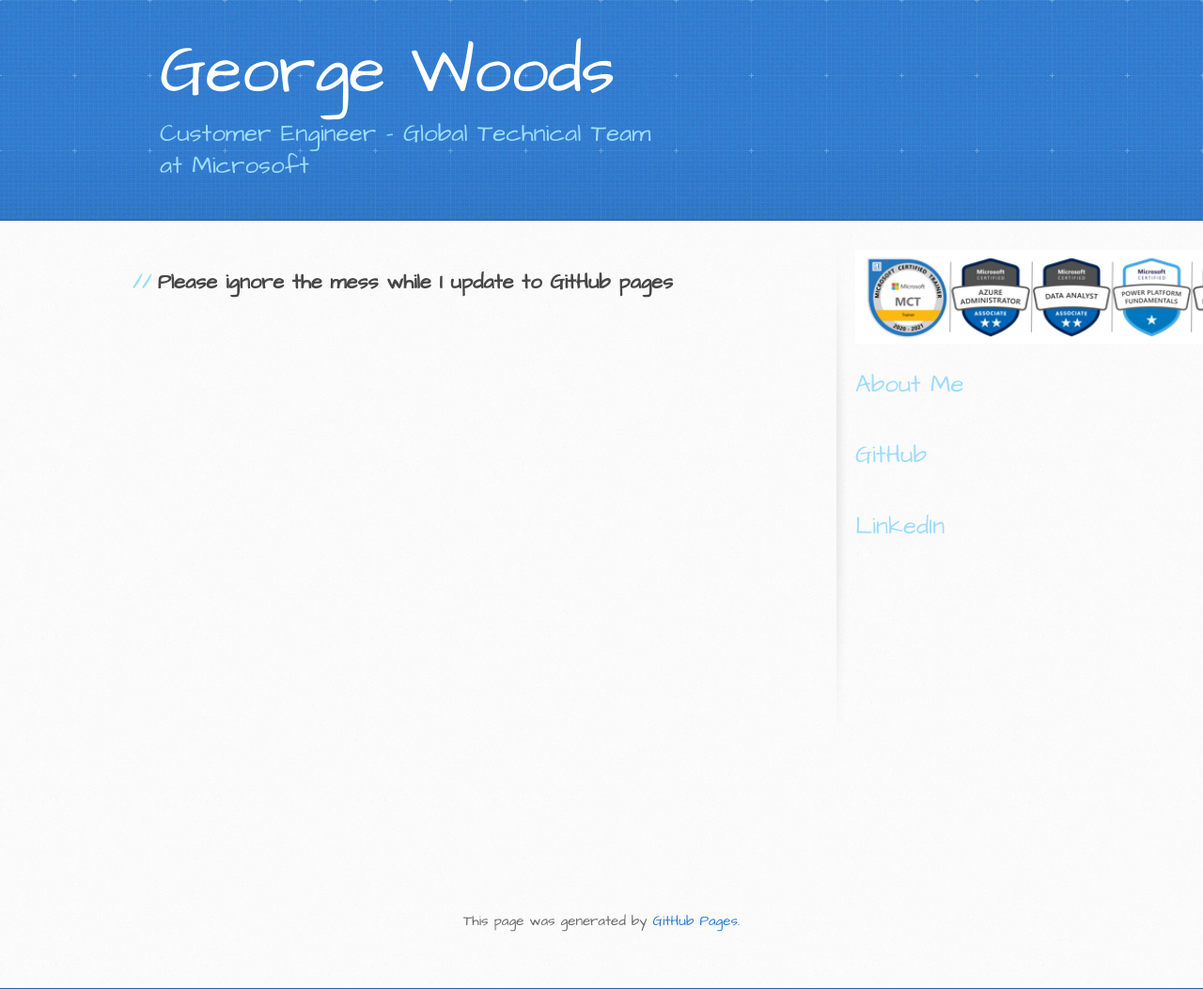
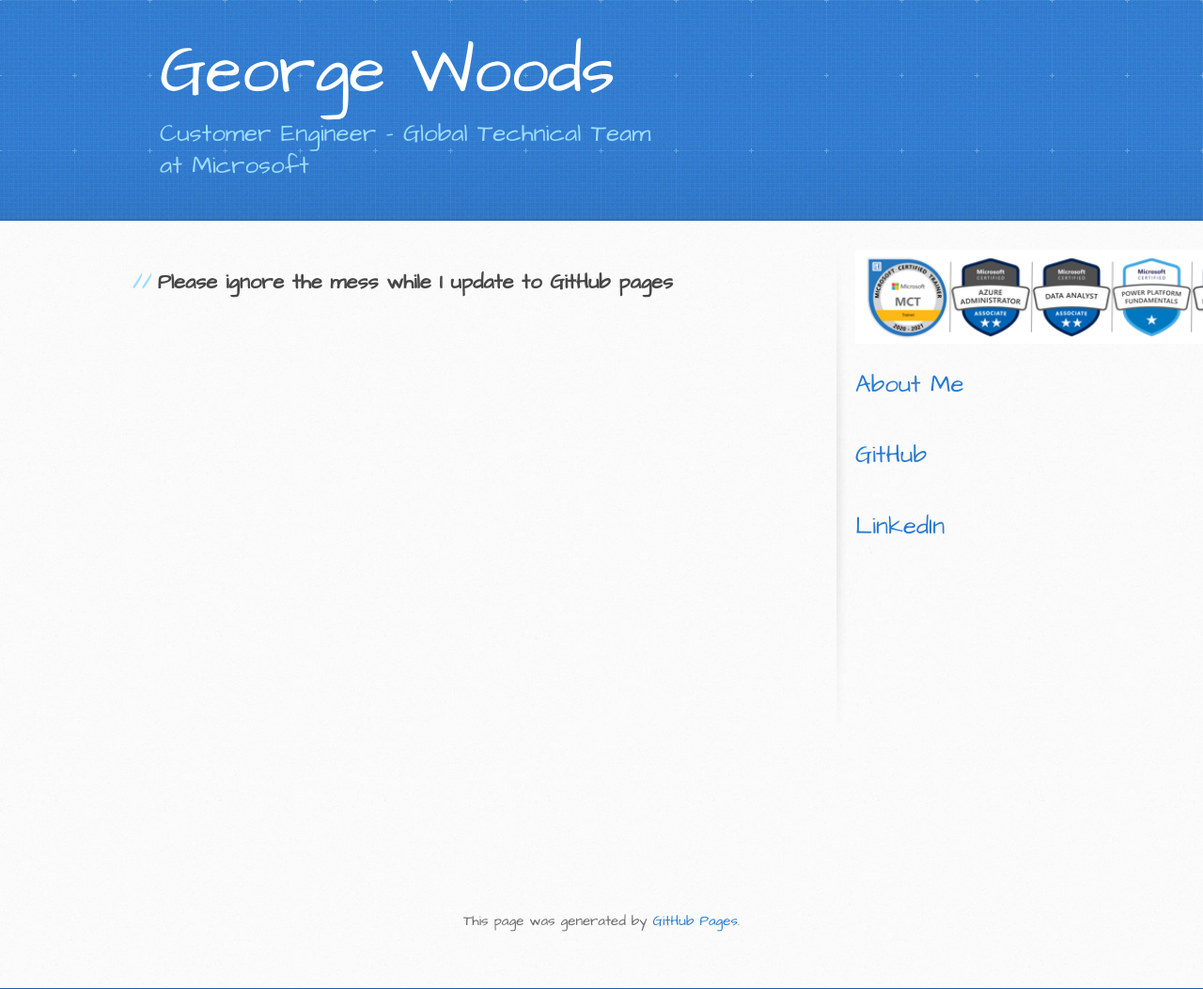
Before and after one commit to gvwoods/gvwoods.github.io, a Jekyll site: the page built from index.md, in a window 1280 px wide. Shown: the whole page at 94% size. Built offline with Jekyll 4.4.1, drawn with Linux system fonts in a browser that asks for light colours; our own code applies the rules of GitHub Pages for plain Markdown files.

Commit message:
Update stylesheet.css

```diff
--- a/stylesheets/stylesheet.css
+++ b/stylesheets/stylesheet.css
@@ -525,7 +525,6 @@
   padding-top: 22px;
   font-weight: normal;
   line-height: 1.3;
-  color: #9ddcff;
   font-family: 'Architects Daughter', 'Helvetica Neue', Helvetica, Arial, serif;
 
 }
```
